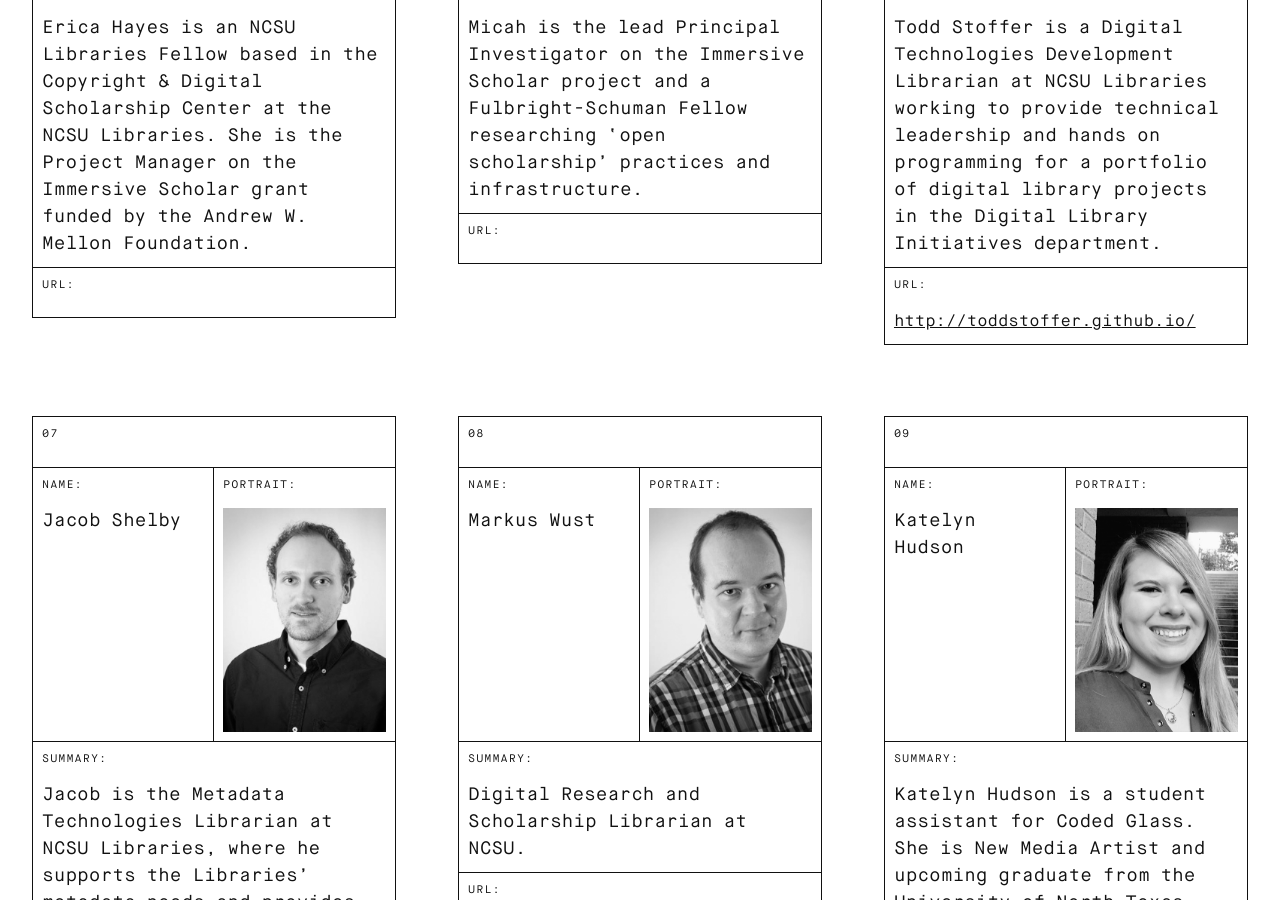
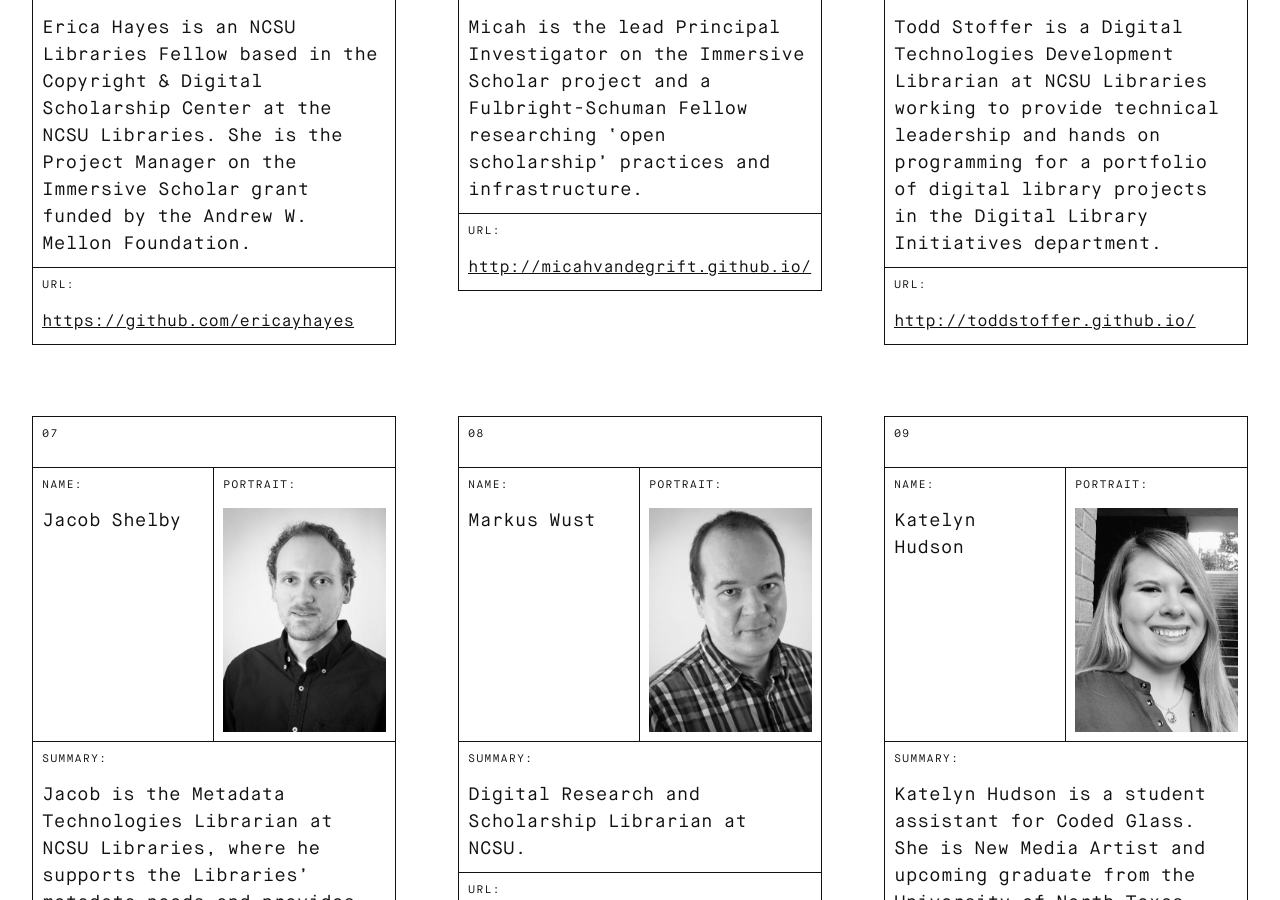
Before and after one commit to BrianaCamp/looking-glass, a Jekyll site: the page built from credits.markdown, in a window 1280 px wide and 900 px high, scrolled down 1405 px. Built offline with Jekyll 4.4.1, drawn with Linux system fonts in a browser that asks for light colours; some of the changed lines change nothing that is shown.

Commit message:
Updated Credits

```diff
--- a/credits.markdown
+++ b/credits.markdown
@@ -26,13 +26,13 @@ contributors:
   summary_text: 'Erica Hayes is an NCSU Libraries Fellow based in the Copyright &
     Digital Scholarship Center at the NCSU Libraries. She is the Project Manager on
     the Immersive Scholar grant funded by the Andrew W. Mellon Foundation.   '
-  url:
+  url: https://github.com/ericayhayes
 - name: Micah Vandegrift
   image: "/uploads/micah.jpg"
   summary_text: Micah is the lead Principal Investigator on the Immersive Scholar
     project and a Fulbright-Schuman Fellow researching ‘open scholarship’ practices
     and infrastructure.
-  url:
+  url: 'http://micahvandegrift.github.io/ '
 - name: 'Todd Stoffer '
   image: "/uploads/todd.jpg"
   summary_text: Todd Stoffer is a Digital Technologies Development Librarian at NCSU
```
